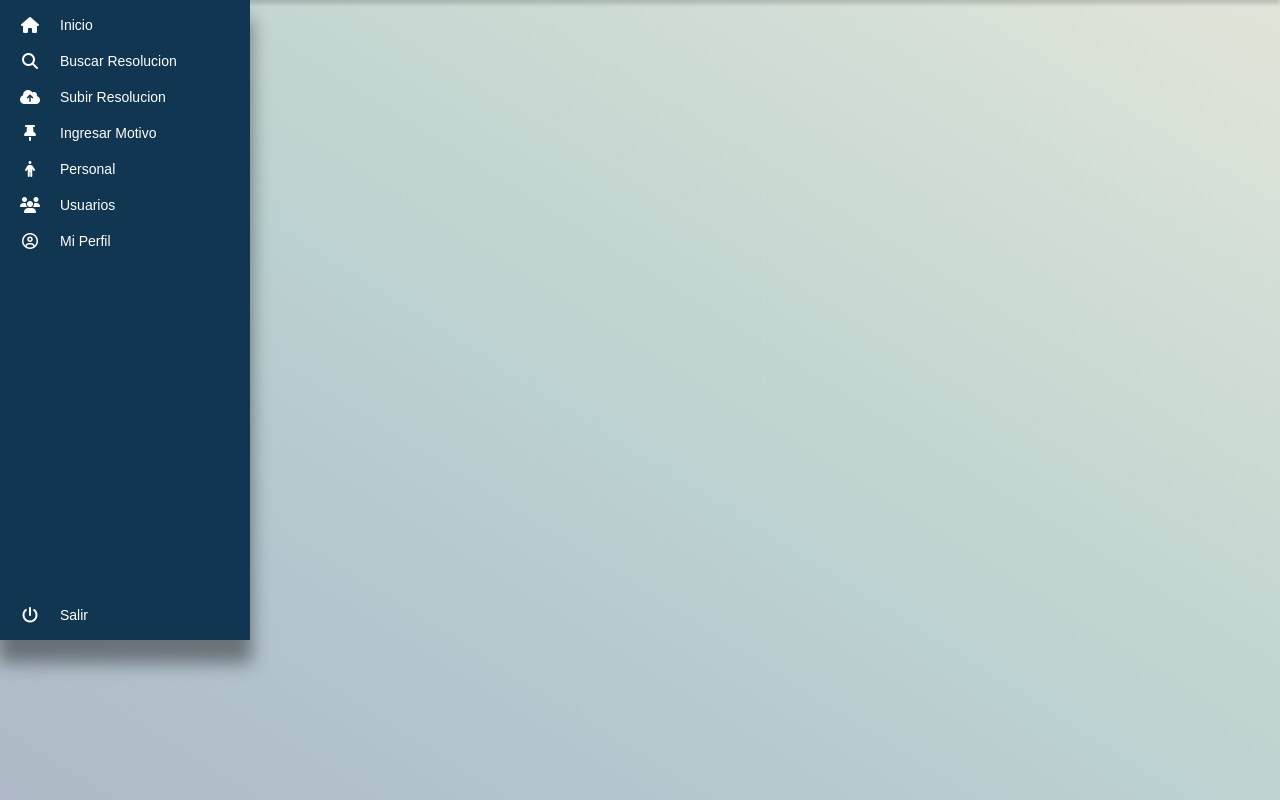
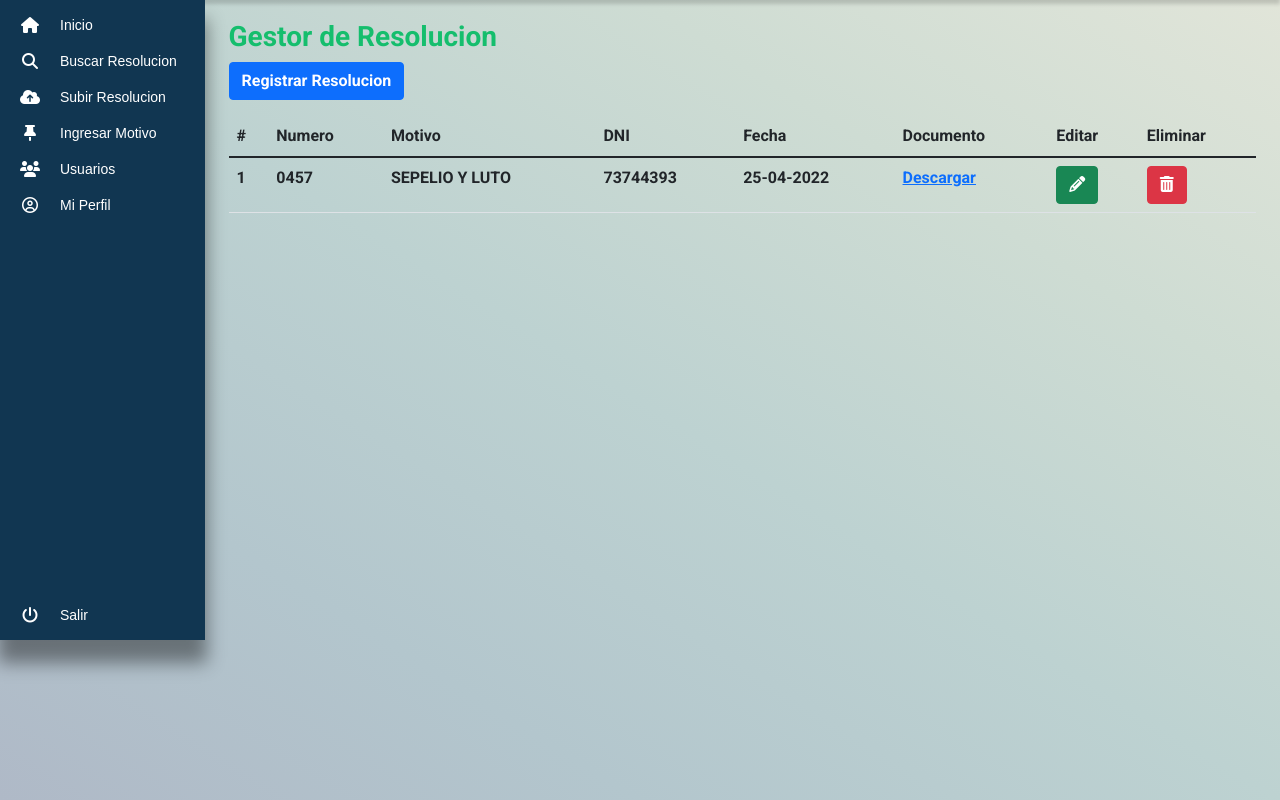
Before and after one commit to fwan099/GestorResolucionesD, a PHP site: page /cargarRes in a window 1280 px wide. Shown: the part 56-856 px from the top of the page. Run offline with PHP 8.4, Linux system fonts and the light colour scheme; the visitor is signed in with stand-in values (Sample User, id 1); some libraries are stand-ins or nearby versions; some web fonts are replaced.

Commit message:
consumo API RENIEC

```diff
--- a/views/index.php
+++ b/views/index.php
@@ -13,6 +13,7 @@
     <link rel="stylesheet" href="./views/public/css/bootstrap.min.css">
     <link rel="stylesheet" href="./views/public/css/estilos.css">
     <link rel="stylesheet" href="./views/public/css/sliderbar.css">
+    <script src="https://code.jquery.com/jquery-3.6.0.min.js" integrity="sha256-/xUj+3OJU5yExlq6GSYGSHk7tPXikynS7ogEvDej/m4=" crossorigin="anonymous"></script>
 </head>
 <body>
     <?php
@@ -21,7 +22,7 @@
             include "modules/menu.php";
 
             if(isset($_GET["url"])){
-                if($_GET["url"]=="salir" || $_GET["url"]=="inicio" || $_GET["url"]=="buscarRes" || $_GET["url"]=="subirRes" || $_GET["url"]=="ingresarMotivo"|| $_GET["url"]=="personal"|| $_GET["url"]=="usuarios" || $_GET["url"]=="perfil"){
+                if($_GET["url"]=="salir" || $_GET["url"]=="inicio" || $_GET["url"]=="buscarRes" || $_GET["url"]=="ingresarMotivo"|| $_GET["url"]=="cargarRes"|| $_GET["url"]=="usuarios" || $_GET["url"]=="perfil"){
                     include "modules/".$_GET["url"].".php";
                 }
 
--- /dev/null
+++ b/views/modules/cargarRes.php
@@ -0,0 +1,127 @@
+ <!-- Content Wrapper. Contains page content -->
+  <div class="content-wrapper">
+    <!-- Content Header (Page header) -->
+    <section class="content-header">
+      <h3>
+        Gestor de Resolucion
+      </h3>
+
+    </section>
+
+    <!-- Main content -->
+    <section class="content">
+
+      <!-- Default box -->
+      <div class="box">
+        <div class="box-header with-border">
+          <button type="button" class="btn btn-primary" data-bs-toggle="modal" data-bs-target="#RegistrarResolucion">
+           Registrar Resolucion
+          </button>
+        </div>
+        <div class="box-body py-3" style="overflow: auto;">
+          <table class="table">
+        <thead>
+          <tr>
+            <th scope="col">#</th>
+            <th scope="col">Numero</th>
+            <th scope="col">Motivo</th>
+            <th scope="col">DNI</th>
+            <th scope="col">Fecha</th>
+            <th scope="col">Documento</th>
+            <th scope="col">Editar</th>
+            <th scope="col">Eliminar</th>
+          </tr>
+        </thead>
+        <tbody>
+          <tr>
+            <th scope="row">1</th>
+            <td>0457</td>
+            <td>SEPELIO Y LUTO</td>
+            <td>73744393</td>
+            <td>25-04-2022</td>
+            <td><a href="#">Descargar</a></td>
+            <td><button class="btn btn-success " ><i class="fas fa-pencil-alt" data-toggle="modal" data-target="#EditarU"></i></button></td>
+            <td><button class="btn btn-danger" ><i class="fa-solid fa-trash-can" data-toggle="modal" data-target="#EditarU"></i></button></td>
+          </tr>
+        </tbody>
+      </table>
+        </div>
+        <!-- /.box-body -->
+
+      </div>
+      <!-- /.box -->
+
+    </section>
+    <!-- /.content -->
+  </div>
+  <!-- /.content-wrapper -->
+</div>
+
+<!-- Modal crar personal -->
+<div class="modal fade" role="dialog" id="RegistrarResolucion">
+    <div class="modal-dialog">
+      <div class="modal-content">
+        <form method="post" role="form" enctype="multipart/form-data">
+          <div class="modal-header d-block">
+              <h5 class="modal-title text-center" id="exampleModalLabel">Registrar Resolucion</h5>
+              <div class="form-group" >
+                <h5>Consulta DNI</h5>
+                <input type="text" class="form-control mb-3 " id="dni-buscar" >
+                <button type="button" id="btn-buscar" class="btn btn-lite w-100">Buscar en RENIEC</button>
+              </div>
+          </div>
+
+          <div class="modal-body">
+            <div class="box-body">
+              <div class="form-group mb-2">
+                <h6>Nombres</h6>
+                <input type="text" class="form-control " name="nombresN" id="nombresN" disabled>
+              </div>
+              <div class="form-group mb-2">
+                <h6>Apellido Paterno</h6>
+                <input type="text" class="form-control " name="paternoN" id="paternoN" disabled>
+              </div>
+              <div class="form-group mb-2">
+                <h6>Apellido Materno</h6>
+                <input type="text" class="form-control " name="maternoN" id="maternoN" disabled>
+              </div>
+              <div class="form-group mb-2">
+                <h6>DNI</h6>
+                <input type="text" class="form-control " name="dniN" id="dniN" disabled>
+              </div>
+              <div class="d-flex">
+                <div class="form-group mb-2 w-50 me-3">
+                <h6>Numero de Resolucion</h6>
+                <input type="text" class="form-control " name="numeroN" required>
+              </div>
+              <div class="form-group mb-2 w-50">
+                <h6 class="">Fecha</h6>
+                <input type="date" class="form-control " name="fechaN" required>
+              </div>
+              </div>
+
+              <div class="form-group mb-2">
+                <h6>Motivo </h6>
+                <input type="text" class="form-control " name="motivoN" required>
+              </div>
+              <div class="form-group mb-2">
+              <h6>Documento</h6>
+              <input type="file" name="documentoN">
+              </div>
+            </div>
+
+          </div>
+
+          <div class="modal-footer">
+            <button type="submit" class="btn btn-primary">Crear</button>
+             <button type="button" class="btn btn-danger" data-dismiss="modal">Cancelar</button>
+
+          </div>
+
+        </form>
+
+      </div>
+
+    </div>
+
+  </div>
--- a/views/modules/menu.php
+++ b/views/modules/menu.php
@@ -21,7 +21,7 @@
 
                     </li>
                     <li class="has-subnav">
-                        <a href="subirRes">
+                        <a href="cargarRes">
                             <i class="fa fa-cloud-upload fa-2x"></i>
                             <span class="nav-text">
                                 Subir Resolucion
@@ -37,14 +37,6 @@
                             </span>
                         </a>
 
-                    </li>
-                    <li>
-                        <a href="personal">
-                            <i class="fa fa-male fa-2x"></i>
-                            <span class="nav-text">
-                                Personal
-                            </span>
-                        </a>
                     </li>
                     <li class="has-subnav">
                         <a href="usuarios">
--- a/views/public/js/main.js
+++ b/views/public/js/main.js
@@ -65,3 +65,29 @@
         }
     });
 })
+
+//------------------------PERSONAL----------------------------------------//
+
+//Consumo de API
+$("#btn-buscar").click(function(){
+    let dni = $("#dni-buscar").val();
+
+    $.ajax({
+        url: 'controllers/reniecC.php',
+        type: 'post',
+        data: 'dni='+dni,
+        dataType: 'json',
+        success: function(r){
+            if(r.success){
+                $("#nombresN").val(r.result.nombres);
+                $("#paternoN").val(r.result.paterno);
+                $("#maternoN").val(r.result.materno);
+                $("#dniN").val(dni);
+
+
+            }else{
+                alert(r.message);
+            }
+        }
+    })
+});
```
Also changed, not shown: controllers/reniecC.php (added, +36 -0 lines).
